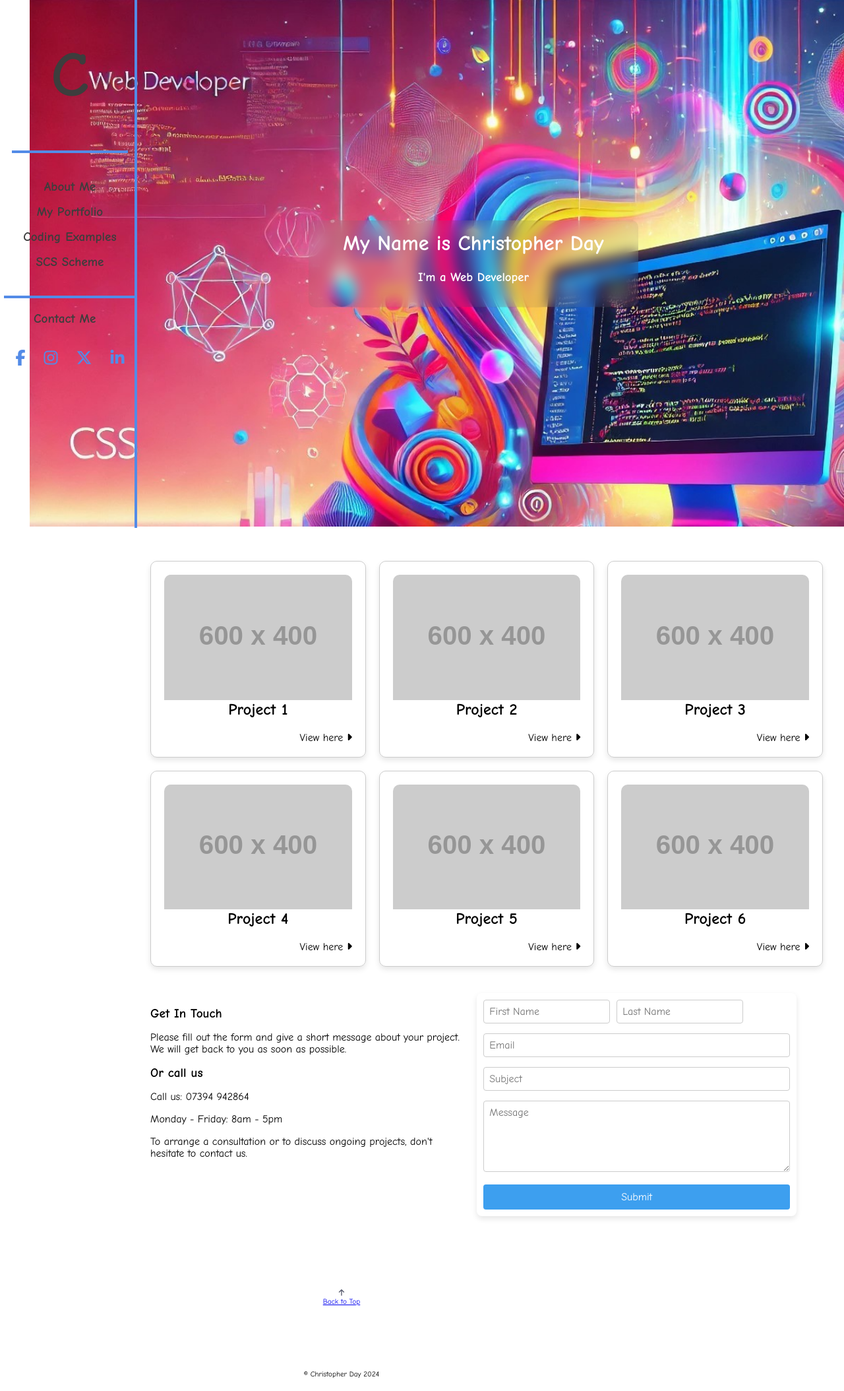
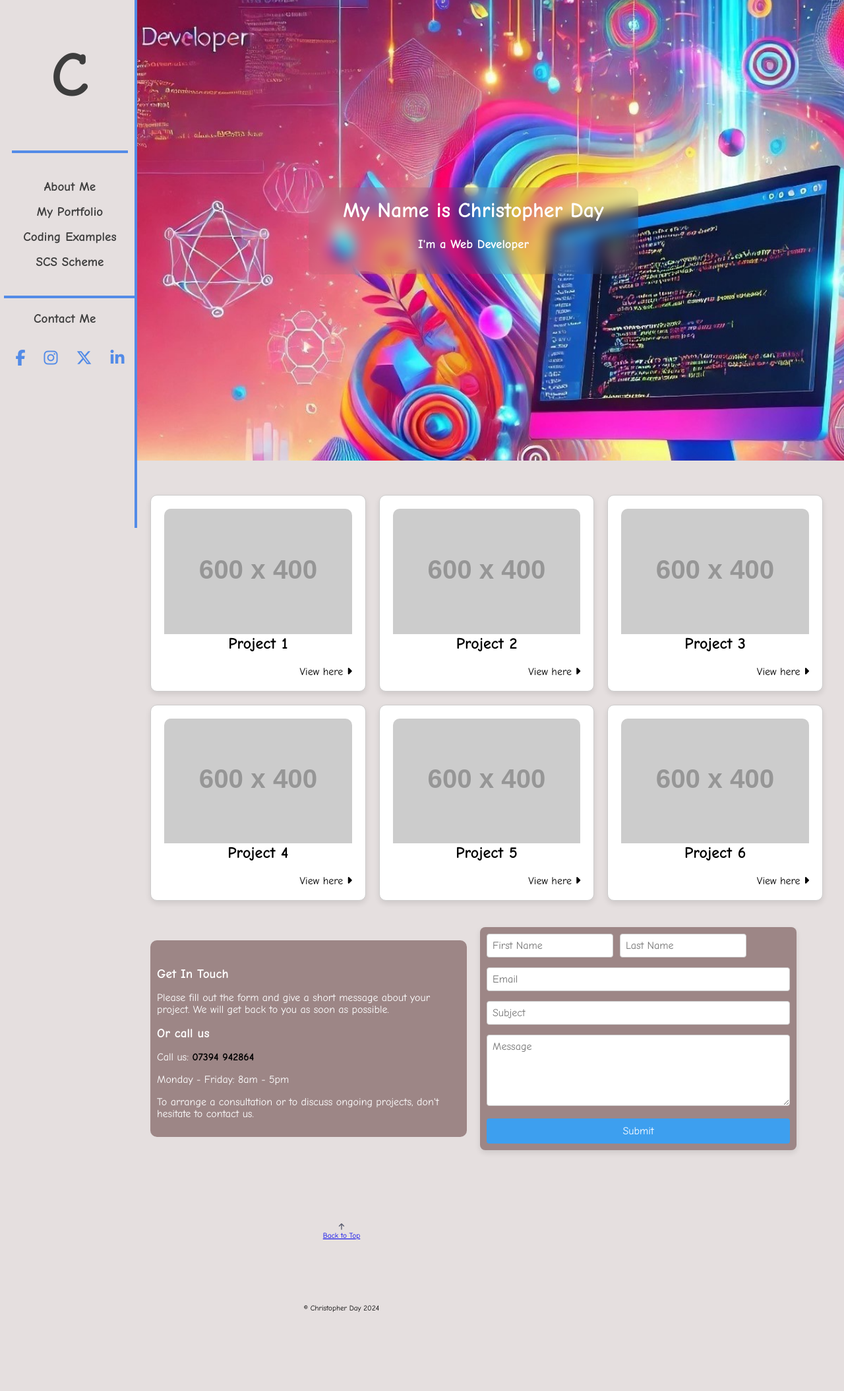
Before and after one commit to HackerDeDoDah/portfolio1, a PHP site: page / in a window 1280 px wide; the page is wider, and only the part inside the window is pictured. Shown: that part at 66% size. After the commit the page ends 1989 px from the top of that part, so only its background shows below. Run offline with PHP 8.4, Linux system fonts and the light colour scheme; grey boxes labelled with a size stand in for pictures from a placeholder-image service; some libraries are stand-ins or nearby versions.

Commit message:
still sorting out shit

```diff
--- a/css/styles.css
+++ b/css/styles.css
@@ -10,6 +10,7 @@ aside {
   margin-left: 0;
   align-items: center;
   border-right: 4px solid var(--line-color);
+  background-color: #e5dfdf;
   position: fixed;
   max-width: 200px;
   height: 100vh;
@@ -38,6 +39,7 @@ aside {
   }
   aside .hero-container {
     margin-left: 200px;
+    width: 100%;
   }
   aside .downwards {
     display: flex;
@@ -169,6 +171,7 @@ main {
   }
   .main-grid .hero-container {
     margin-left: 200px;
+    width: 100%;
   }
   .main-grid .downwards {
     display: flex;
@@ -198,6 +201,7 @@ main {
   flex-direction: column;
   padding: 20px;
   border: 1px solid #ccc;
+  background-color: #fff;
   border-radius: 10px;
   box-shadow: 0 4px 8px rgba(0, 0, 0, 0.1);
   transition: box-shadow 0.5s ease-in-out;
@@ -232,6 +236,7 @@ main {
   padding: 10px;
   border-radius: 8px;
   box-shadow: 0 4px 8px rgba(0, 0, 0, 0.1);
+  background-color: #9d8686;
 }
 
 .form-group {
@@ -278,8 +283,13 @@ button:hover {
 }
 
 .contact-info {
+  background-color: #9d8686;
+  border-radius: 10px;
+  padding: 10px;
   text-align: left;
+  color: #fff;
   margin: 20px;
+  padding-top: 40px;
   max-width: 100vw;
   width: 90%;
 }
@@ -292,6 +302,7 @@ button:hover {
 
 .number a {
   text-decoration: none;
+  font-weight: 600;
   color: black;
 }
 .number a:hover {
@@ -306,6 +317,7 @@ button:hover {
 
 html {
   scroll-behavior: smooth;
+  background-color: #e5dfdf;
 }
 
 body {
@@ -347,10 +359,17 @@ footer {
   --max-w: 100vw;
 }
 
+.hero img {
+  width: 100vw;
+  height: 700px;
+  object-fit: cover;
+}
+
 .hero-container {
   display: flex;
   width: 100%;
-  height: 100vh;
+  height: 700px;
+  object-fit: cover;
   justify-content: center;
   align-items: center;
 }
@@ -378,6 +397,7 @@ footer {
   }
   .hero-container .hero-container {
     margin-left: 200px;
+    width: 100%;
   }
   .hero-container .downwards {
     display: flex;
@@ -400,11 +420,6 @@ footer {
     max-width: 100vw;
     height: auto;
   }
-}
-.hero-container .hero img {
-  height: 100vh;
-  max-height: 1200px;
-  object-fit: cover;
 }
 .hero-container .text-container {
   display: flex;
@@ -552,6 +567,7 @@ footer {
   }
   .container .hero-container {
     margin-left: 200px;
+    width: 100%;
   }
   .container .downwards {
     display: flex;
@@ -612,6 +628,7 @@ footer {
   }
   .nav-container .hero-container {
     margin-left: 200px;
+    width: 100%;
   }
   .nav-container .downwards {
     display: flex;
--- a/sass/_aside.scss
+++ b/sass/_aside.scss
@@ -8,6 +8,7 @@ aside {
     margin-left: 0;
     align-items: center;
     border-right: 4px solid var(--line-color);
+    background-color: #e5dfdf;
     position: fixed;
     max-width: 200px;
     height: 100vh;
--- a/sass/_hero.scss
+++ b/sass/_hero.scss
@@ -1,19 +1,21 @@
 @use 'mixins' as m;
+
+.hero img {
+    width: 100vw;
+    height: 700px;
+    object-fit: cover;
+}
 
 .hero-container {
     display: flex;
-    width: 100%;
-    height: 100vh;
+    width: 100vw;
+    height: 700px;
+    object-fit: cover;
     justify-content: center;
     align-items: center;
     @include m.responsive;
 
-    .hero img {
-        // width: 100%;
-        height: 100vh;
-        max-height: 1200px;
-        object-fit: cover;
-    }
+
     .text-container {
         display: flex;
         flex-direction: column;
--- a/sass/_layout.scss
+++ b/sass/_layout.scss
@@ -8,6 +8,7 @@
 }
 html {
     scroll-behavior: smooth;
+    background-color: #e5dfdf;
 }
 body {
     max-width: var(--max-w);
--- a/sass/_main.scss
+++ b/sass/_main.scss
@@ -20,6 +20,7 @@ main {
     flex-direction: column;
     padding: 20px;
     border: 1px solid #ccc;
+    background-color: #fff;
     border-radius: 10px;
     box-shadow: 0 4px 8px rgba(0, 0, 0, 0.1);
     transition: box-shadow 0.5s ease-in-out;
@@ -57,6 +58,7 @@ main {
     padding: 10px;
     border-radius: 8px;
     box-shadow: 0 4px 8px rgba(0, 0, 0, 0.1);
+    background-color: #9d8686
 }
 
 .form-group {
@@ -98,8 +100,13 @@ button:hover {
 }
 
 .contact-info {
+    background-color: #9d8686;
+    border-radius: 10px;
+    padding: 10px;
     text-align: left;
+    color: #fff;
     margin: 20px;
+    padding-top: 40px;
     max-width: 100vw;
     width: 90%;
     h2 {
@@ -112,6 +119,7 @@ button:hover {
 .number {
     a {
         text-decoration: none;
+        font-weight: 600;
         color: black;
         &:hover {
             color: var(--line-color);
--- a/sass/_mixins.scss
+++ b/sass/_mixins.scss
@@ -55,13 +55,14 @@
             margin-top: 50px;
         }
         .hero-container {
-            margin-left: 200px;
+            // margin-left: 200px;
+            width: calc(100% -200px);
         }
         .downwards {
             display: flex;
         }
         .hero-img {
-            width: 100%;
+            width: calc(100% - 200px);
         }
         .scheme {
             margin-left: 200px;
```
Also changed, not shown: assets/hero-image.jpg, 1 other file.
